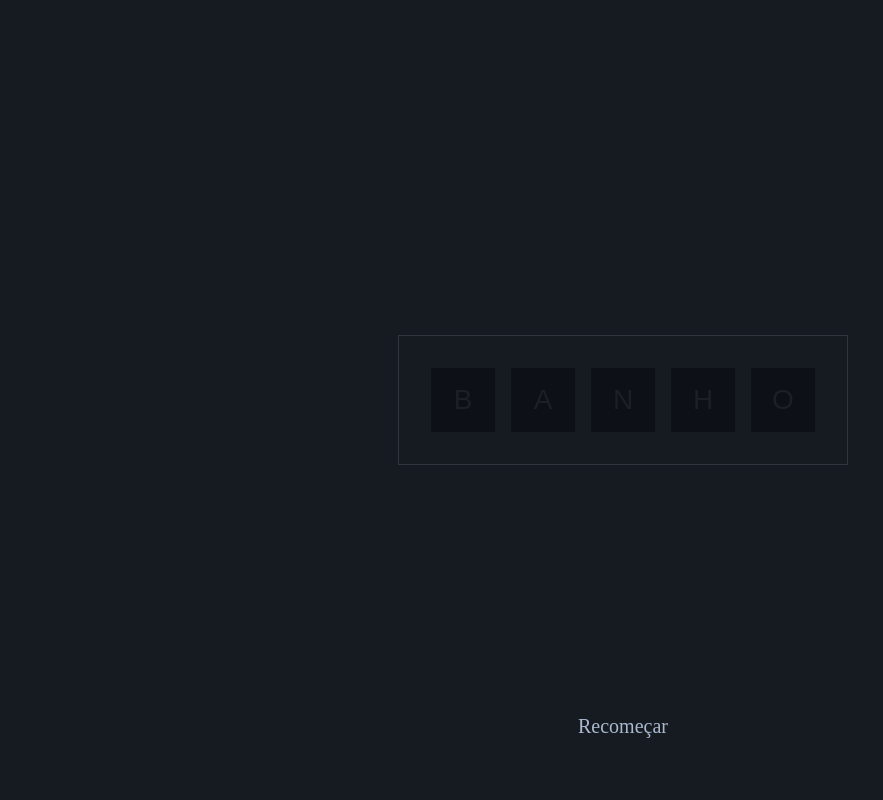
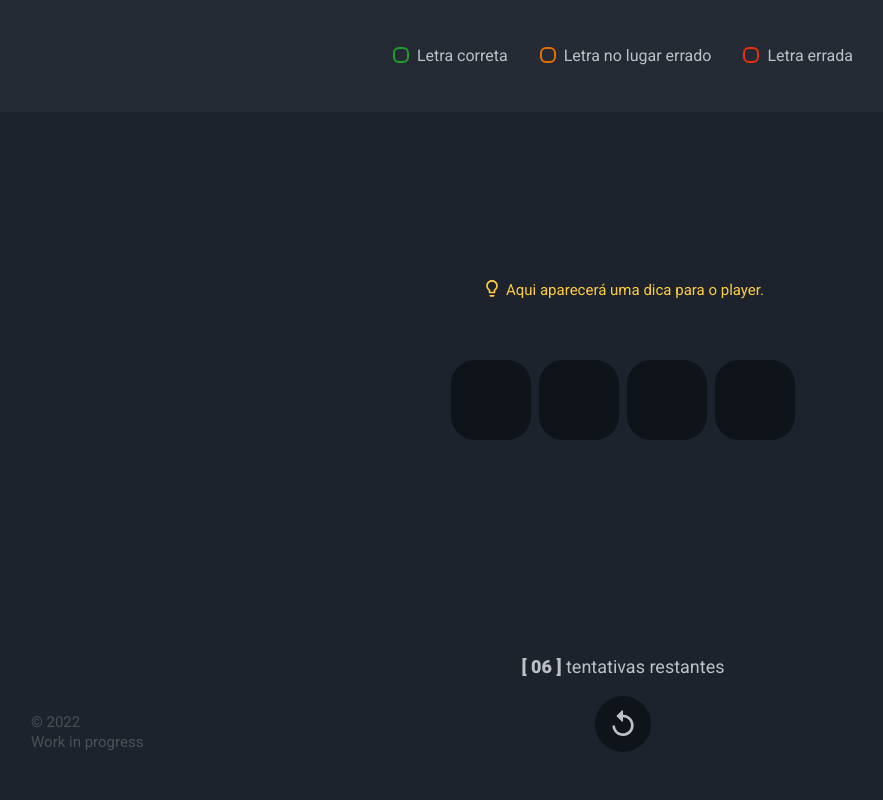
Before and after one commit to dougDuarte/jogo-das-palavras, a plain HTML site: page index.html in a window 1280 px wide. Shown: the whole page, without its empty margins (17-900 px from the left). Drawn offline with Linux system fonts and the light colour scheme.

Commit message:
Atualização do visual e organização do código

```diff
--- a/index.html
+++ b/index.html
@@ -10,19 +10,27 @@
 </head>
 
 <body>
+    <header>
+        <ul class="instructions">
+            <li><div></div>Letra correta</li>
+            <li><div></div>Letra no lugar errado</li>
+            <li><div></div>Letra errada</li>
+        </ul>
+    </header>
+
     <main>
+        <p class="tip" data-tip><svg height="20px" viewBox="0 2 24 24"><path d="M0 0h24v24H0z" fill="none"/><path d="M9 21c0 .55.45 1 1 1h4c.55 0 1-.45 1-1v-1H9v1zm3-19C8.14 2 5 5.14 5 9c0 2.38 1.19 4.47 3 5.74V17c0 .55.45 1 1 1h6c.55 0 1-.45 1-1v-2.26c1.81-1.27 3-3.36 3-5.74 0-3.86-3.14-7-7-7zm2.85 11.1l-.85.6V16h-4v-2.3l-.85-.6C7.8 12.16 7 10.63 7 9c0-2.76 2.24-5 5-5s5 2.24 5 5c0 1.63-.8 3.16-2.15 4.1z"/></svg>Aqui aparecerá uma dica para o player.</p>
 
-        <div class="main-container">
-            <input class="main-input" type="text" maxlength="1">
-            <input class="main-input" type="text" maxlength="1">
-            <input class="main-input" type="text" maxlength="1">
-            <input class="main-input" type="text" maxlength="1">
-            <input class="main-input" type="text" maxlength="1">
-        </div>
+        <div class="input-letter-container" data-container-inputs></div>
+    </main>
 
-        <span class="button-retry" data-retry>Recomeçar</span>
+    <footer>
+        <p class="attempts"><span data-attempts>[ 06 ]</span> tentativas restantes</p>
 
-    </main>
+        <button class="button-retry"><svg height="32" viewBox="0 0 28 28" fill="none"><path d="M14 5.83335V2.57835C14 2.05335 13.37 1.79668 13.0083 2.17002L8.57501 6.59168C8.34168 6.82502 8.34168 7.18668 8.57501 7.42002L12.9967 11.8417C13.37 12.2033 14 11.9467 14 11.4217V8.16668C18.3517 8.16668 21.7933 12.1567 20.8367 16.6717C20.2883 19.32 18.1417 21.455 15.505 22.0033C11.34 22.8783 7.63001 20.02 7.07001 16.1583C6.98835 15.5983 6.49835 15.1667 5.92668 15.1667C5.22668 15.1667 4.66668 15.785 4.76001 16.485C5.48335 21.6067 10.36 25.3983 15.8783 24.325C19.5183 23.6133 22.4467 20.685 23.1583 17.045C24.3133 11.06 19.7633 5.83335 14 5.83335Z"/></svg></button>
+
+        <p class="version">&copy 2022</br>Work in progress</p>
+    </footer>
 
     <script src="script.js"></script>
 </body>
--- a/script.js
+++ b/script.js
@@ -1,35 +1,53 @@
-const SQUARES = document.querySelectorAll('input.main-input')
-
-const WORDS = ["amora", "tigre", "arara", "coral", "jambo", "pasto", "zinco", "carpo", "mioma", "vinho", "banho"]
+const WORDS = ["amor", "figo", "casa", "pote", "açaí", "cano", "sono", "capa", "mimo", "nilo", "área", "ação"]
 const RANDOM_POSITION = Math.floor(Math.random() * WORDS.length)
 const CHOOSEN_WORD = WORDS[RANDOM_POSITION].toUpperCase()
 
-// DECLARAÇÃO DOS OBJETOS
-let slot1 = {rightLetter: fillSlot(0), userLetter: '', status: 'empty'}
-let slot2 = {rightLetter: fillSlot(1), userLetter: '', status: 'empty'}
-let slot3 = {rightLetter: fillSlot(2), userLetter: '', status: 'empty'}
-let slot4 = {rightLetter: fillSlot(3), userLetter: '', status: 'empty'}
-let slot5 = {rightLetter: fillSlot(4), userLetter: '', status: 'empty'}
-const SLOTS = [slot1, slot2, slot3, slot4, slot5]
 
-// ASSOCIA O INDEX DA PALAVRA SORTEADA AO PLACEHOLDER DO QUADRADO (v2.0)
-function fillSlot(index) {
-    SQUARES[index].placeholder = CHOOSEN_WORD[index]
-    return CHOOSEN_WORD[index]
+// CRIAÇÃO DOS INPUTS ----->
+const INPUTS = []
+
+function createInputs(count) {
+    const CONTAINER_INPUTS = document.querySelector('[data-container-inputs]')
+    for(let i = 0; i < count; i++) {
+        const INPUT_LETTER = document.createElement('input')
+        INPUT_LETTER.classList.add('input-letter')
+        INPUT_LETTER.setAttribute('type', 'text')
+        INPUT_LETTER.setAttribute('maxlength', '1')
+        INPUT_LETTER.placeholder = CHOOSEN_WORD[i]
+        CONTAINER_INPUTS.appendChild(INPUT_LETTER)
+        INPUTS.push(INPUT_LETTER)
+    }
 }
 
-// TRIGGERS DO EVENTO DE INPUT (v2.0)
-SQUARES.forEach((element, index) => {
+createInputs(4)
+
+
+// DECLARAÇÃO DOS OBJETOS ----->
+const SLOTS = []
+
+function assignToSquare () {
+    for(let i = 0; i < INPUTS.length; i++) {
+        SLOTS.push({rightLetter: CHOOSEN_WORD[i], userLetter: '', status: 'empty'})
+    }
+    showLog(SLOTS)
+}
+
+assignToSquare()
+
+
+// TRIGGERS DO EVENTO DE INPUT ----->
+INPUTS.forEach((element, index) => {
     element.addEventListener('input', () => {
         element.value = element.value.toUpperCase()
         SLOTS[index].userLetter = element.value
         testLetter()
-        showLog()
+        showLog(SLOTS)
         insertColor()
     })
 })
 
-// LÓGICA PRINCIPAL DOS ESTADOS
+
+// LÓGICA DOS ESTADOS ----->
 function testLetter() {
     for(let i = 0; i < SLOTS.length; i++) {
 
@@ -46,45 +64,38 @@ function testLetter() {
                 if(SLOTS[a].rightLetter === SLOTS[i].userLetter && SLOTS[a].userLetter !== SLOTS[a].rightLetter && SLOTS[a] !== SLOTS[i]) {
                     match = true
                 }
-                match ? SLOTS[i].status = 'wrongPlace' : SLOTS[i].status = 'wrong'
+                match ? SLOTS[i].status = 'misplaced' : SLOTS[i].status = 'wrong'
             }
         }
     }
 }
 
-// LÓGICA DAS CORES
+
+// LÓGICA DAS CORES ----->
 function insertColor() {
     for(i in SLOTS) {
         switch(SLOTS[i].status) {
             case 'right':
-            SQUARES[i].style.outlineColor = 'green'
+            INPUTS[i].setAttribute('class', 'input-letter --right')
             break
 
-            case 'wrongPlace':
-            SQUARES[i].style.outlineColor = 'orange'
+            case 'misplaced':
+            INPUTS[i].setAttribute('class', 'input-letter --misplaced')
             break
 
             case 'wrong':
-            SQUARES[i].style.outlineColor = 'red'
+            INPUTS[i].setAttribute('class', 'input-letter --wrong')
             break
 
             default:
-            SQUARES[i].style.outlineColor = '#00000000'
+            INPUTS[i].setAttribute('class', 'input-letter')
         }
     }
 }
 
 
-// DEBUG
-function showLog() {
-    console.clear()
-    for(i of SLOTS) {
-        console.log(i)
-    }
-}
-
-// FILTRA OS INPUTS PERMITIDOS NOS SQUARES
-SQUARES.forEach((element) => {
+// FILTRA OS INPUTS PERMITIDOS NOS INPUTS
+INPUTS.forEach((element) => {
     element.addEventListener('keypress', function(e){
         let keyCode = (e.keyCode ? e.keyCode : e.which)
         if ((keyCode >= 0 && keyCode <= 64) || (keyCode >= 91 && keyCode <= 93) || (keyCode >= 95 && keyCode <= 96) || (keyCode >= 123 && keyCode <= 127)) {
@@ -92,3 +103,12 @@ SQUARES.forEach((element) => {
         }
     })
 })
+
+
+// DEBUG
+function showLog(element) {
+    console.clear()
+    for(i of element) {
+        console.log(i)
+    }
+}
--- a/style.css
+++ b/style.css
@@ -1,38 +1,190 @@
+/* CONFIG -----> */
+
+@import url('https://fonts.googleapis.com/css2?family=Roboto:wght@100;300;400;500;700;900&display=swap');
+
+:root {
+    --color-main: #1C232C;
+    --color-secondary: #0F141B;
+    --color-header: #252b35;
+    --color-text: #BDC1C7;
+    --color-alert: #ffcc40;
+    --color-right: #1f9e27;
+    --color-misplaced: #e66f00;
+    --color-wrong: #e92f0e;
+}
+
+body {
+    font-family: 'Roboto', sans-serif;
+    background-color: var(--color-main);
+    height: 100vh;
+}
+
+/* CABEÇALHO -----> */
+
+header {
+    position: absolute;
+    background-color: var(--color-header);
+    display: flex;
+    justify-content: center;
+    width: 100%;
+    padding: 48px;
+    box-sizing: border-box;
+}
+
+.instructions {
+    display: flex;
+    column-gap: 32px;
+}
+
+.instructions li {
+    display: flex;
+    align-items: center;
+    column-gap: 8px;
+    color: var(--color-text);
+    font-size: 16px;
+}
+
+.instructions li div {
+    min-width: 16px;
+    min-height: 16px;
+    border-radius: 6px;
+    box-sizing: border-box;
+    transform: translateY(-1px);
+}
+
+.instructions li:nth-child(1) div {
+    border: 2px solid var(--color-right);
+}
+
+.instructions li:nth-child(2) div {
+    border: 2px solid var(--color-misplaced);
+}
+
+.instructions li:nth-child(3) div {
+    border: 2px solid var(--color-wrong);
+}
+
+/* MEIOTA -----> */
+
 main {
-    background-color: #161b22;
+    display: flex;
+    align-items: center;
+    justify-content: center;
+    height: 100%;
+    padding: 0px 48px;
+}
+
+.tip {
+    position: absolute;
+    top: calc(50% - 120px);
+    display: flex;
+    align-items: center;
+    column-gap: 4px;
+    fill: var(--color-alert);
+    color: var(--color-alert);
+    font-size: 15px;
+}
+
+.input-letter-container {
+    display: flex;
+    justify-content: center;
+    column-gap: 8px;
+    width: 100%;
+    z-index: 1;
+}
+
+.input-letter {
+    background-color: var(--color-secondary);
+    width: 80px;
+    height: 80px;
+    outline: none;
+    border: none;
+    border-radius: 30%;
+    color: var(--color-text);
+    text-align: center;
+    font-size: 36px;
+    box-sizing: border-box;
+    transition: 0.25s width, 0.25s height;
+}
+
+.input-letter::placeholder {
+    color: #ffffff00;
+}
+
+/* RODAPÉ -----> */
+
+footer {
+    position: absolute;
+    bottom: 0px;
     display: flex;
     flex-direction: column;
     align-items: center;
     justify-content: center;
-    height: 100vh;
+    row-gap: 20px;
+    width: 100%;
+    padding: 48px;
+    box-sizing: border-box;
 }
 
-.main-container {
-    display: flex;
-    column-gap: 16px;
-    padding: 32px;
-    border: 1px solid #30363d;
+.attempts {
+    color: var(--color-text);
+    font-size: 18px;
 }
 
-.main-input {
-    background-color: #0d1117;
-    width: 48px;
-    height: 48px;
-    padding: 8px;
+.attempts span {
+    font-weight: 900;
+}
+
+.button-retry {
+    background-color: var(--color-secondary);
+    display: flex;
+    align-items: center;
+    justify-content: center;
+    width: 56px;
+    height: 56px;
     border: none;
-    outline: 2px solid #00000000;
-    text-align: center;
-    color: #aab9ce;
+    border-radius: 50%;
+    cursor: pointer;
+    z-index: 2;
+}
+
+.button-retry svg {
+    fill: var(--color-text);
+}
+
+.button-retry:hover svg {
+    fill: var(--color-alert);
+}
+
+.version {
+    position: absolute;
+    left: 48px;
+    bottom: 48px;
+    color: #ffffff35;
+    line-height: 1.3;
+    font-size: 15px;
+}
+
+/* ESTADOS -----> */
+
+.--right {
+    border: 2px solid var(--color-right);
+    width: 64px;
+    height: 64px;
+    color: var(--color-right);
     font-size: 28px;
 }
 
-.main-input::placeholder {
-    color: #ffffff10;
+.--misplaced {
+    border: 2px solid var(--color-misplaced);
+    color: var(--color-misplaced);
 }
 
-.button-retry {
-    position: absolute;
-    bottom: 64px;
-    color: #aab9ce;
-    font-size: 20px;
+.--wrong {
+    border: 2px solid var(--color-wrong);
+    color: var(--color-wrong);
 }
+
+.--warning {
+    color: var(--color-alert);
+}
```
